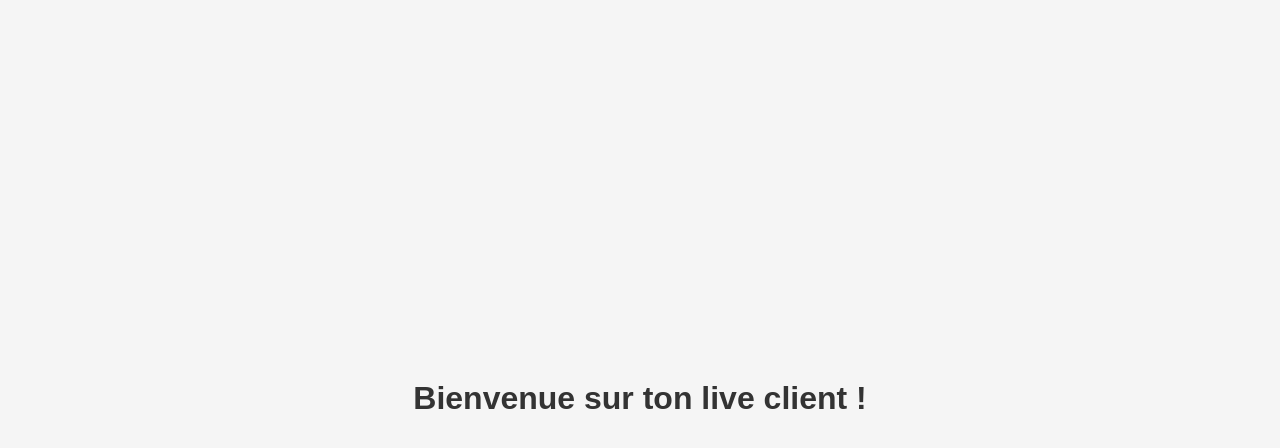
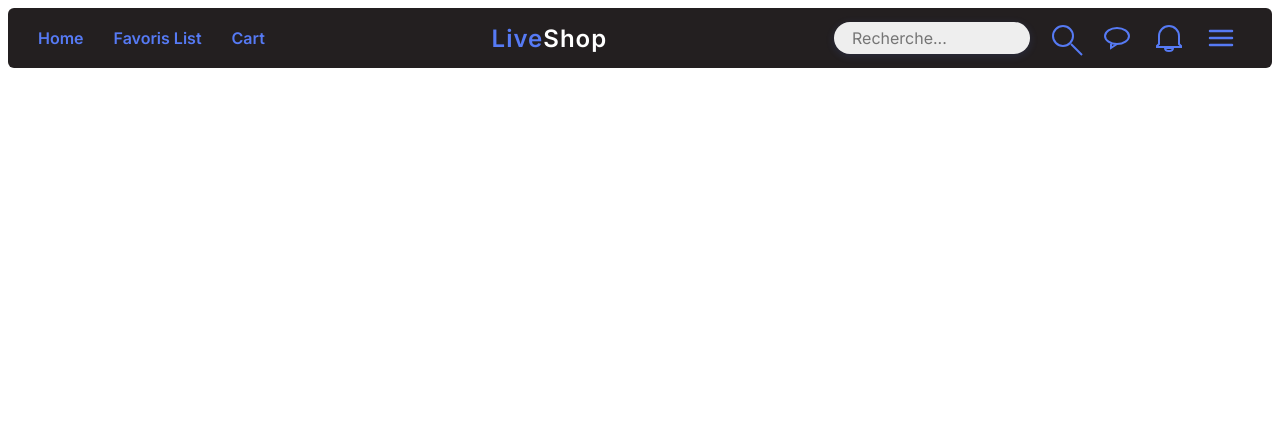
Before and after one commit to RebecaRakotomalala/LiveShopping, a Symfony app: template desktopLive/templates/client/index.html.twig in a window 1280 px wide. Shown: the top 448 px of the page. Run offline with Twig, Linux system fonts and the light colour scheme; the template is opened without the code that fills it, so the values that code supplies are empty; some libraries are stand-ins or nearby versions.

Commit message:
Update index.html.twig

```diff
--- a/desktopLive/templates/client/index.html.twig
+++ b/desktopLive/templates/client/index.html.twig
@@ -1,7 +1,13 @@
-{% extends 'base.html.twig' %}
-
-{% block title %}Dashboard{% endblock %}
-
-{% block body %}
-    <h1>Bienvenue sur ton live client !</h1>
-{% endblock %}
+{# filepath: templates/client/index.html.twig #}
+<!DOCTYPE html>
+<html lang="fr">
+<head>
+    <meta charset="UTF-8">
+    <title>LiveShop</title>
+    <link href="https://fonts.googleapis.com/css?family=Inter:400,600&display=swap" rel="stylesheet">
+    <link rel="stylesheet" href="{{ asset('assets/css/navbar.css') }}">
+</head>
+<body>
+    {% include 'components/navbar.html.twig' %}
+</body>
+</html>
```
